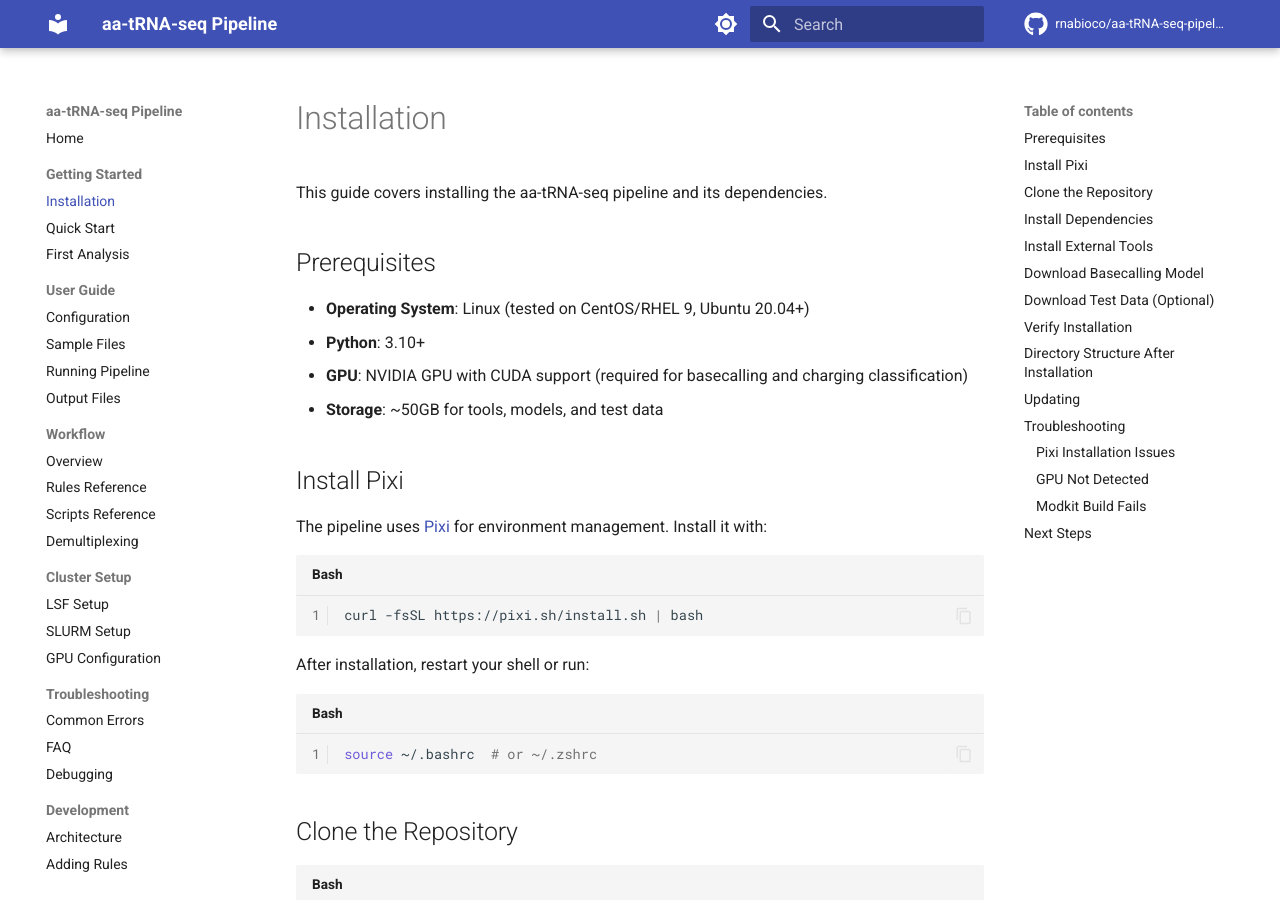
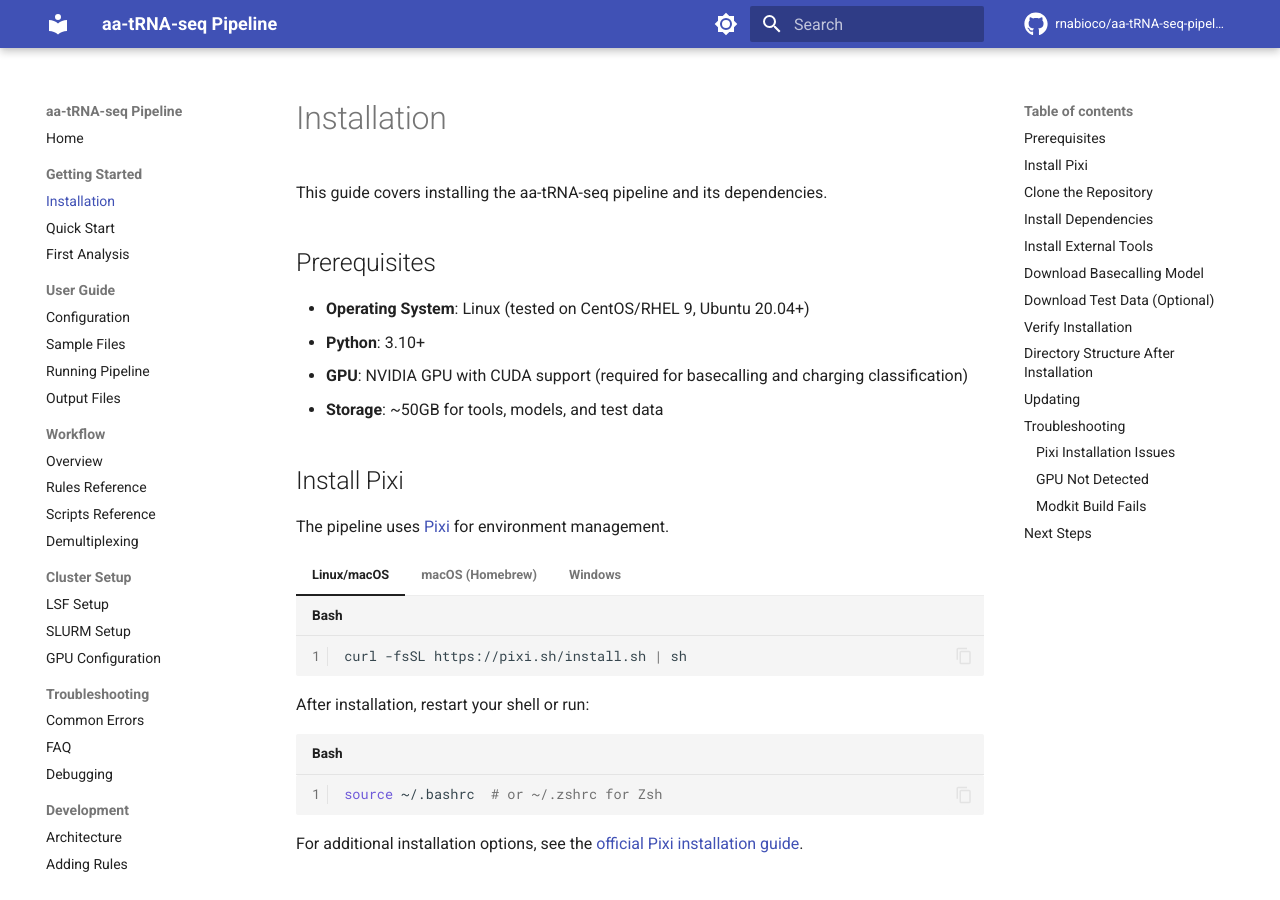
Before and after one commit to rnabioco/aa-tRNA-seq-pipeline, an MkDocs documentation site: the page built from docs/getting-started/installation.md, in a window 1280 px wide and 900 px high. Built offline with MkDocs 1.6.1 and Material for MkDocs 9.7.7, drawn with Linux system fonts in a browser that asks for light colours; comment, search, counter and statistics services are not loaded.

Commit message:
docs: add pixi installation instructions
Add prerequisites section to README with pixi install command.
Expand installation.md with platform-specific tabs and link to
official pixi documentation.

````diff
--- a/docs/getting-started/installation.md
+++ b/docs/getting-started/installation.md
@@ -11,17 +11,33 @@ This guide covers installing the aa-tRNA-seq pipeline and its dependencies.
 
 ## Install Pixi
 
-The pipeline uses [Pixi](https://pixi.sh) for environment management. Install it with:
+The pipeline uses [Pixi](https://pixi.sh) for environment management.
 
-```bash
-curl -fsSL https://pixi.sh/install.sh | bash
-```
+=== "Linux/macOS"
+
+    ```bash
+    curl -fsSL https://pixi.sh/install.sh | sh
+    ```
+
+=== "macOS (Homebrew)"
+
+    ```bash
+    brew install pixi
+    ```
+
+=== "Windows"
+
+    ```powershell
+    powershell -ExecutionPolicy Bypass -c "irm -useb https://pixi.sh/install.ps1 | iex"
+    ```
 
 After installation, restart your shell or run:
 
 ```bash
-source ~/.bashrc  # or ~/.zshrc
+source ~/.bashrc  # or ~/.zshrc for Zsh
 ```
+
+For additional installation options, see the [official Pixi installation guide](https://pixi.prefix.dev/latest/installation/).
 
 ## Clone the Repository
 
````
Also changed, not shown: README.md (+10 -0 lines).
